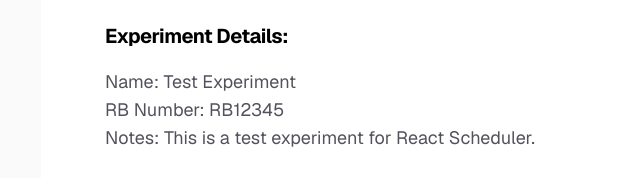
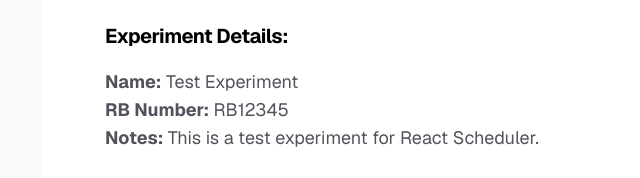
Before and after one commit to stfc-dylan03/ReactScheduler, a Next.js app in the folder react-scheduler-test/: page / in a window 1280 px wide. Shown: the part 444-622 px from the top of the page, without its empty margins (215-855 px from the left). Built offline with nearby package versions, Linux system fonts and the light colour scheme.

Commit message:
Strong text

```diff
--- a/react-scheduler-test/app/page.tsx
+++ b/react-scheduler-test/app/page.tsx
@@ -42,9 +42,9 @@ export default async function Home() {
           <h1 className="max-w-xs text-xl font-bold leading-10 tracking-tight text-black dark:text-zinc-50">File Contents:</h1>
           <p className="max-w-md text-lg leading-8 text-zinc-600 dark:text-zinc-400">{fileContents}</p>
           <h1 className="max-w-xs text-xl font-bold leading-10 tracking-tight text-black dark:text-zinc-50">Experiment Details:</h1>
-          <p className="max-w-md text-lg leading-1 text-zinc-600 dark:text-zinc-400">Name: {experiment.experimentName}</p>
-          <p className="max-w-md text-lg leading-1 text-zinc-600 dark:text-zinc-400">RB Number: {experiment.RBNumber}</p>
-          <p className="max-w-md text-lg leading-1 text-zinc-600 dark:text-zinc-400">Notes: {experiment.notes}</p>
+          <p className="max-w-md text-lg leading-1 text-zinc-600 dark:text-zinc-400"><strong>Name:</strong> {experiment.experimentName}</p>
+          <p className="max-w-md text-lg leading-1 text-zinc-600 dark:text-zinc-400"><strong>RB Number:</strong> {experiment.RBNumber}</p>
+          <p className="max-w-md text-lg leading-1 text-zinc-600 dark:text-zinc-400"><strong>Notes:</strong> {experiment.notes}</p>
         </div>
         <div className="flex flex-col gap-4 text-base font-medium sm:flex-row">
           <a
```
